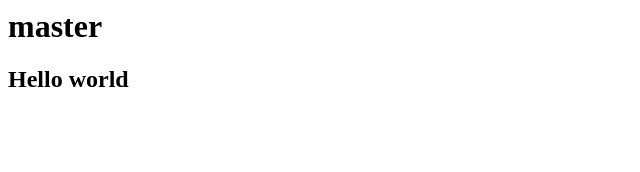
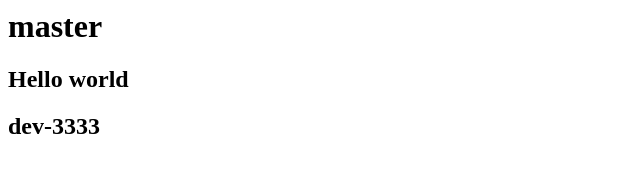
Before and after one commit to BatmanXxz/github-demo, a plain HTML site: page index.html in a window 1280 px wide. Shown: the whole page, without its empty margins (0-640 px from the left). Drawn offline with Linux system fonts and the light colour scheme.

Commit message:
修改加在index.html

```diff
--- a/index.html
+++ b/index.html
@@ -7,5 +7,6 @@
   <body>
     <h1>master</h1>
     <h2>Hello world</h2>
+    <h2>dev-3333</h2>
   </body>
 </html>
```
